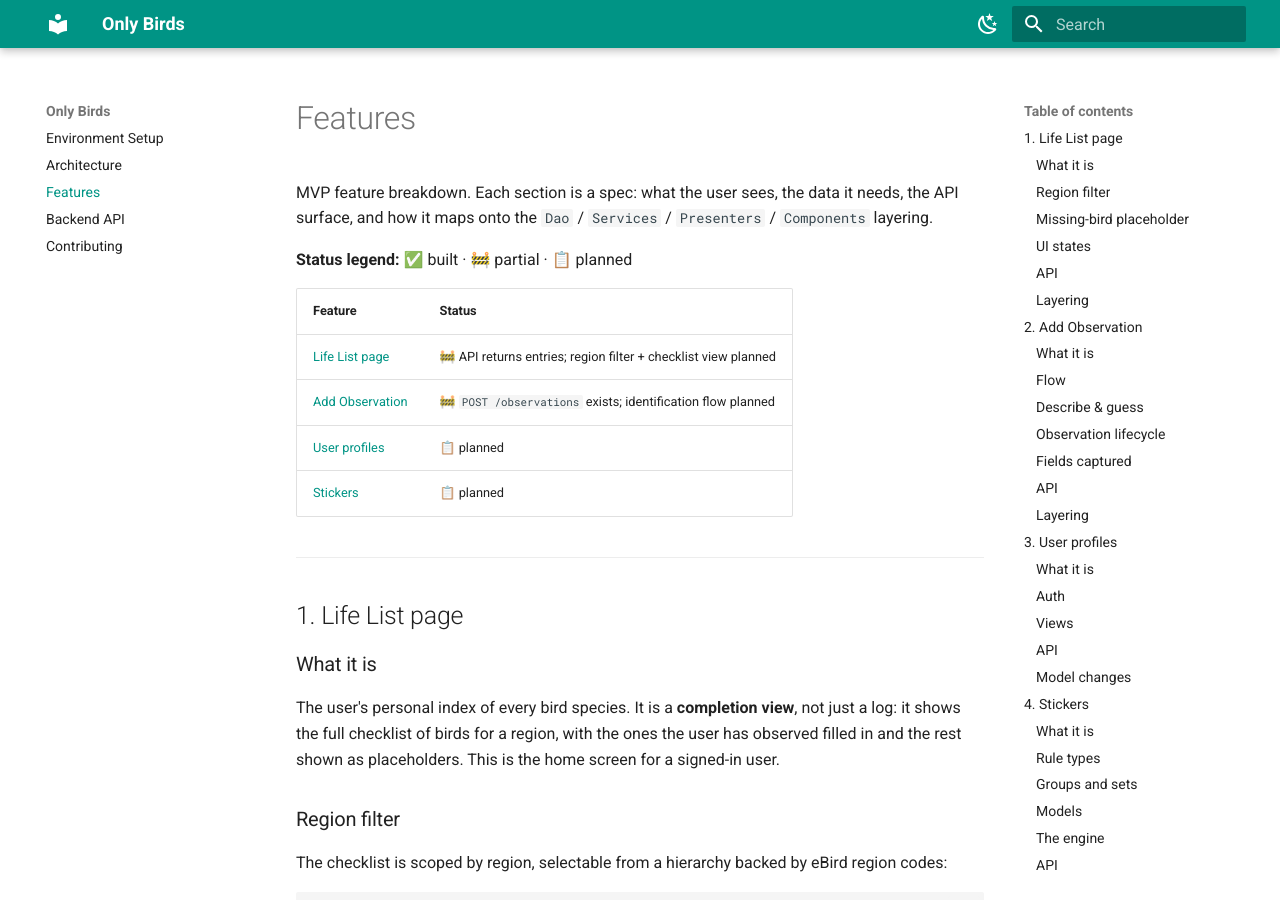
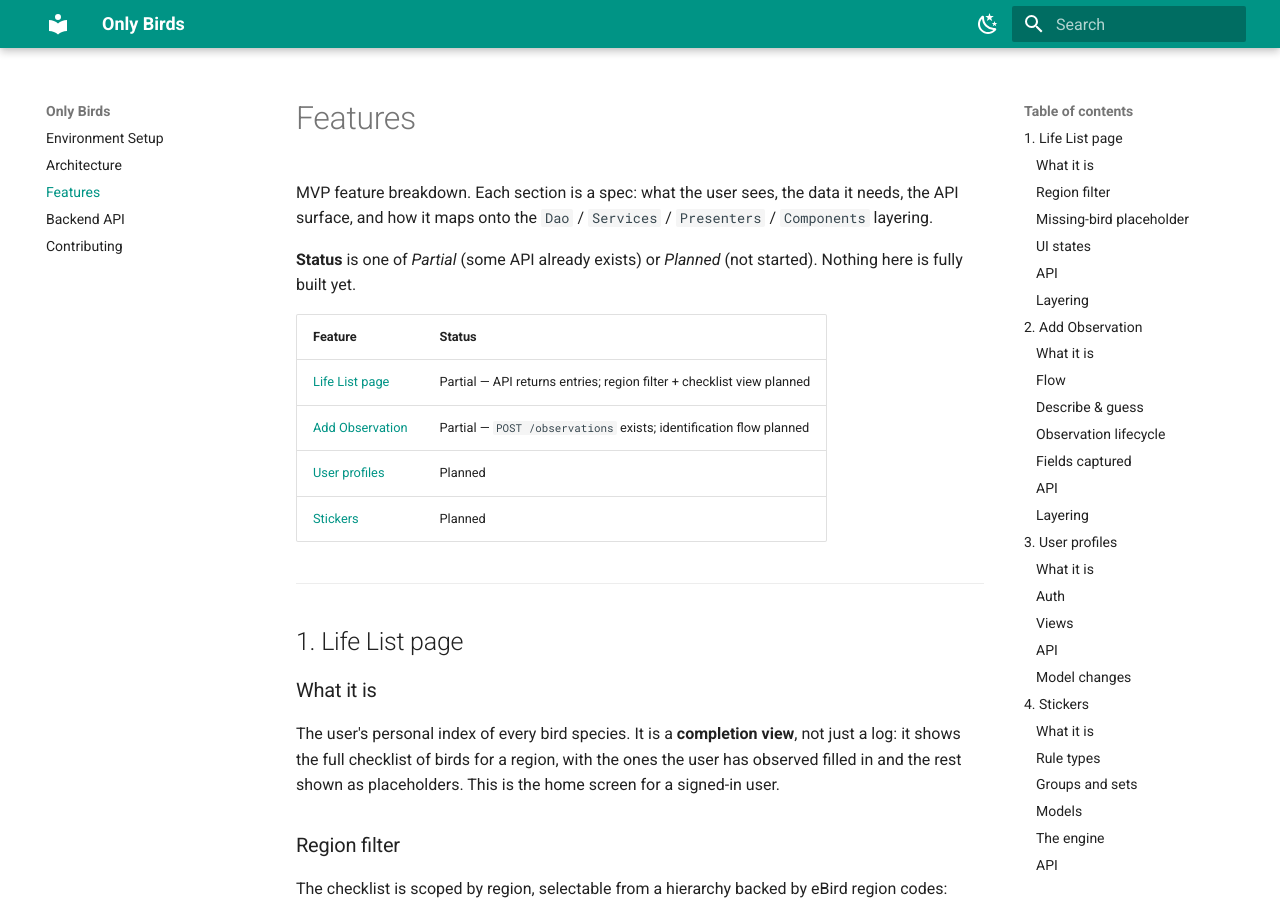
Before and after one commit to caprisun178/OnlyBirds, an MkDocs documentation site: the page built from docs/features.md, in a window 1280 px wide and 900 px high. Built offline with MkDocs 1.6.1 and Material for MkDocs 9.7.7, drawn with Linux system fonts in a browser that asks for light colours; some of the changed text lies outside the part shown.

Commit message:
removed emojis

```diff
--- a/docs/features.md
+++ b/docs/features.md
@@ -4,14 +4,15 @@ MVP feature breakdown. Each section is a spec: what the user sees, the data it
 needs, the API surface, and how it maps onto the `Dao` / `Services` /
 `Presenters` / `Components` layering.
 
-**Status legend:** ✅ built · 🚧 partial · 📋 planned
+**Status** is one of *Partial* (some API already exists) or *Planned* (not
+started). Nothing here is fully built yet.
 
 | Feature | Status |
 |---|---|
-| [Life List page](#1-life-list-page) | 🚧 API returns entries; region filter + checklist view planned |
-| [Add Observation](#2-add-observation) | 🚧 `POST /observations` exists; identification flow planned |
-| [User profiles](#3-user-profiles) | 📋 planned |
-| [Stickers](#4-stickers) | 📋 planned |
+| [Life List page](#1-life-list-page) | Partial — API returns entries; region filter + checklist view planned |
+| [Add Observation](#2-add-observation) | Partial — `POST /observations` exists; identification flow planned |
+| [User profiles](#3-user-profiles) | Planned |
+| [Stickers](#4-stickers) | Planned |
 
 ---
 
```
Also changed, not shown: other parts of docs/features.md (+1 -1 lines), docs/contributing.md (+2 -2 lines).
